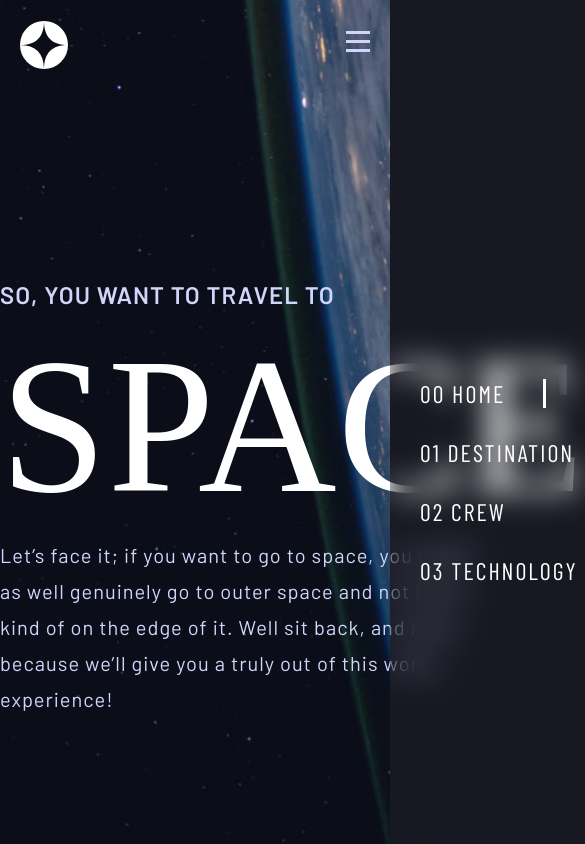
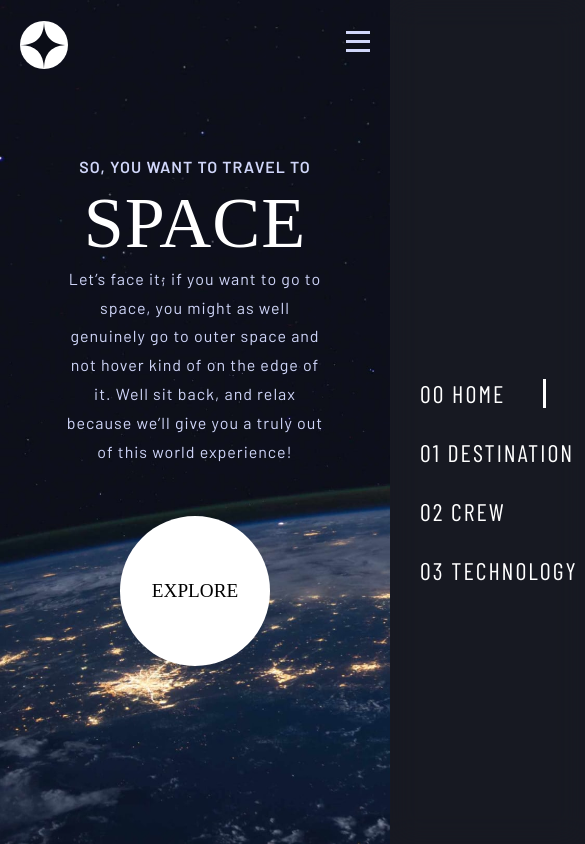
Before and after one commit to ME0WGE/React-Space-Router, a React (Vite) app: page / in a window 390 px wide. Shown: the top 844 px of the page, 585 px wide, since content can reach past the window. Built offline with nearby package versions, Linux system fonts and the light colour scheme; a web font is replaced by a local one.

Commit message:
home responsive okayge

```diff
--- a/src/pages/home/home.css
+++ b/src/pages/home/home.css
@@ -103,3 +103,91 @@
     height: 100%;
   }
 }
+
+/* Media Queries */
+@media (max-width: 1440px) {
+  /* -- TABLET -- */
+  .home-content {
+    margin-top: 150px;
+    flex-direction: column;
+    gap: 80px;
+    text-align: center;
+  }
+
+  .home-text {
+    align-items: center;
+  }
+
+  #home-space {
+    font-size: 9rem;
+  }
+
+  .home-text > p:nth-of-type(2) {
+    max-width: 600px;
+    text-align: center;
+  }
+
+  #home-explore {
+    padding: 7rem 4rem;
+    font-size: 1.8rem;
+  }
+
+  .home-container {
+    background-image: url("../../assets/home/tablet/background-home-tablet.jpg");
+  }
+}
+
+@media (max-width: 768px) {
+  /* -- MOBILE -- */
+  .home-content {
+    margin-top: 100px;
+    gap: 50px;
+  }
+
+  #home-space {
+    font-size: 6rem;
+  }
+
+  .home-text > p:nth-of-type(1) {
+    font-size: 1.2rem;
+  }
+
+  .home-text > p:nth-of-type(2) {
+    font-size: 1rem;
+    max-width: 400px;
+    padding: 0 20px;
+  }
+
+  #home-explore {
+    padding: 5rem 2.5rem;
+    font-size: 1.5rem;
+  }
+
+  .home-container {
+    background-image: url("../../assets/home/mobile/background-home-mobile.jpg");
+  }
+}
+
+/* (-- XS MOBILE --) */
+@media (max-width: 480px) {
+  .home-content {
+    margin-top: 80px;
+  }
+
+  #home-space {
+    font-size: 4.5rem;
+  }
+
+  .home-text > p:nth-of-type(1) {
+    font-size: 1rem;
+  }
+
+  .home-text > p:nth-of-type(2) {
+    max-width: 300px;
+  }
+
+  #home-explore {
+    padding: 4rem 2rem;
+    font-size: 1.2rem;
+  }
+}
```
